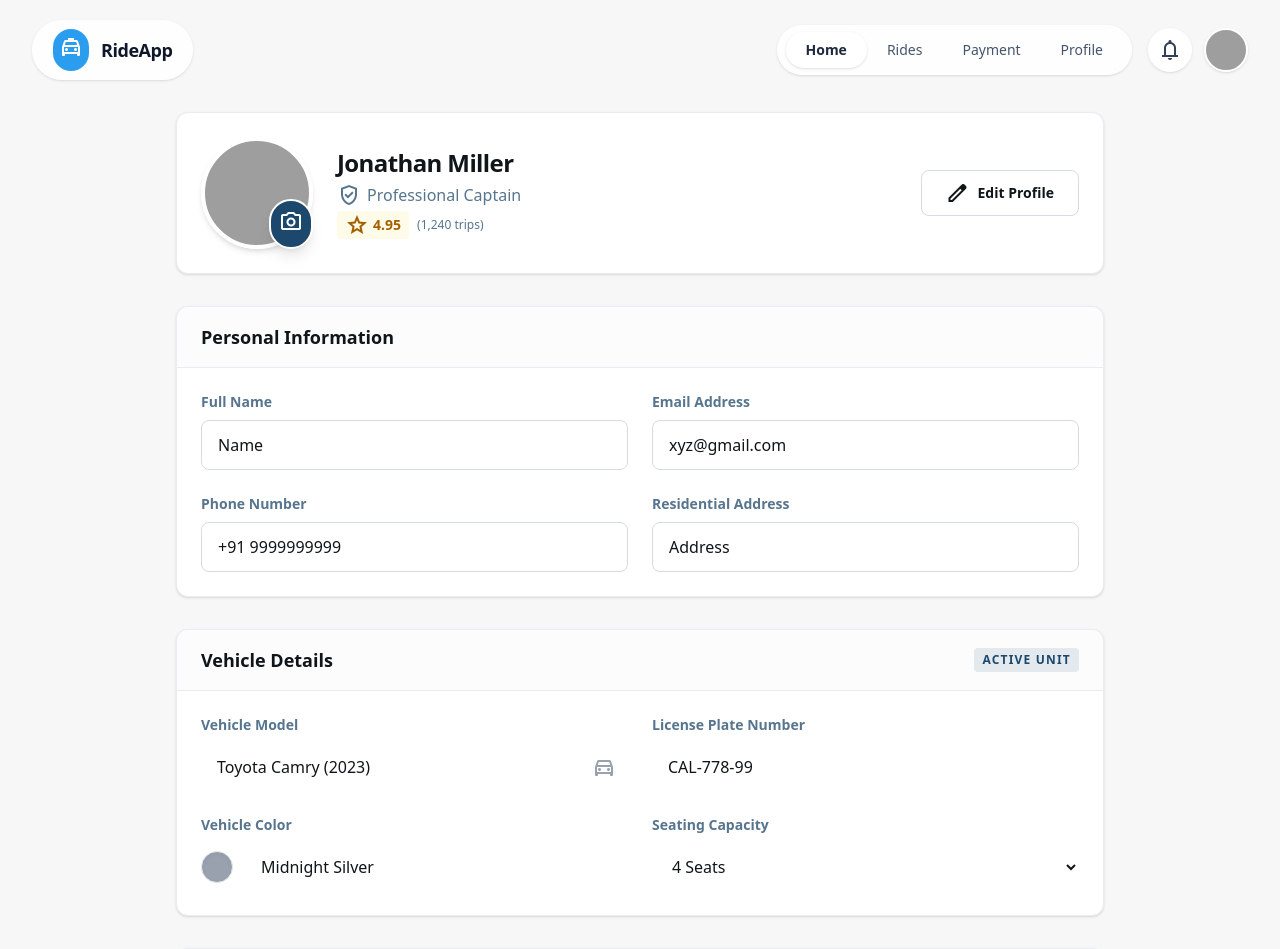
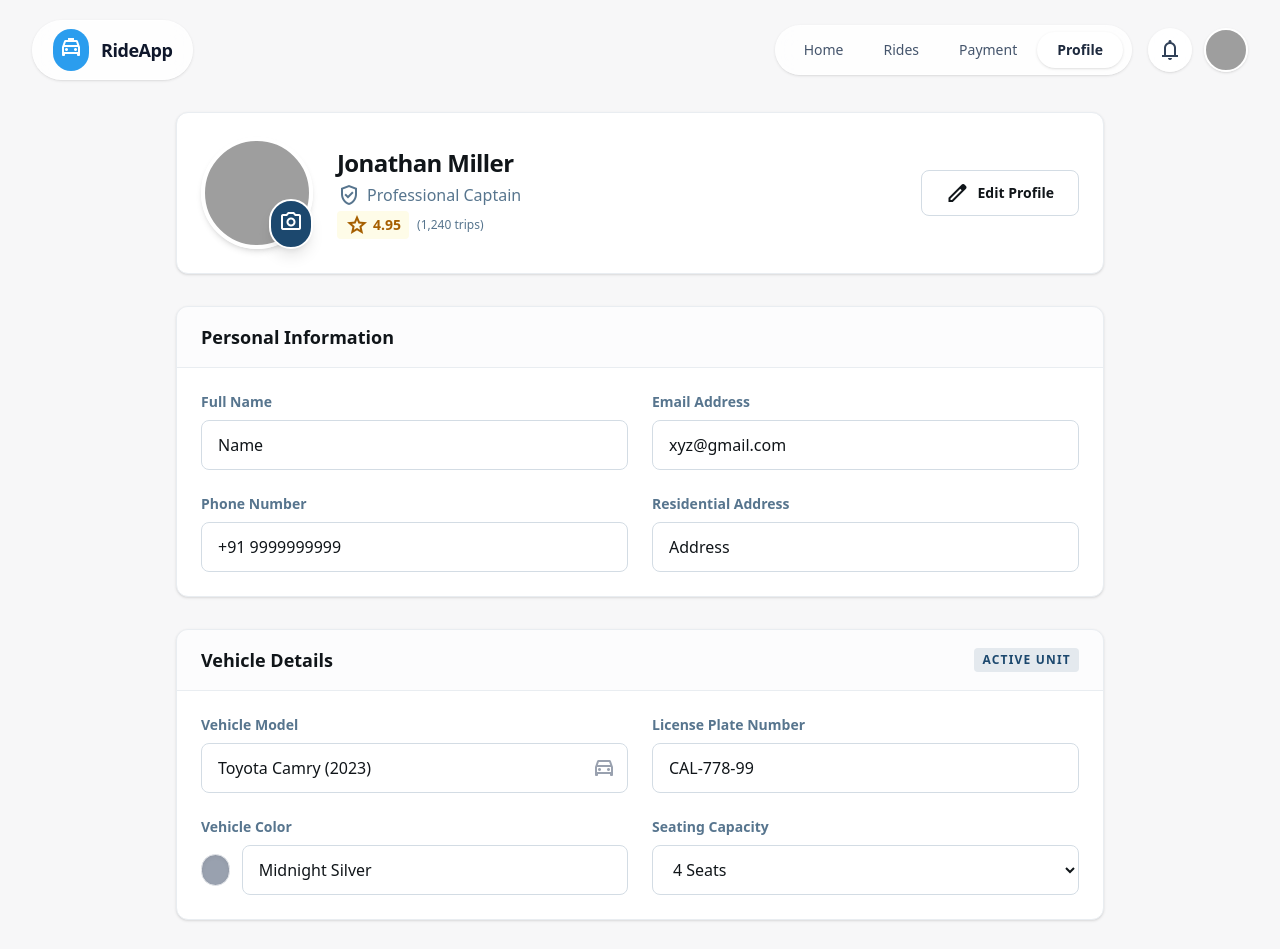
Before and after one commit to ansh-tyagi11/Uber-Clone, a Next.js app: page /captain-profile in a window 1280 px wide. Shown: the top 949 px of the page. Built offline with nearby package versions, Linux system fonts and the light colour scheme; grey boxes are pictures that could not be loaded.

Commit message:
Enhance navigation components with active link styling and improve layout for captain and user navbars

```diff
--- a/app/(captianProtected)/captain-profile/page.js
+++ b/app/(captianProtected)/captain-profile/page.js
@@ -104,7 +104,7 @@ const page = () => {
                                         <span className="text-sm font-semibold text-[#57758e] dark:text-gray-400">Vehicle Model</span>
                                         <div className="relative">
                                             <input
-                                                className="w-full form-input rounded-lg border-[#d3dce4] dark:border-gray-700 dark:bg-gray-800 focus:ring-[#1c486e] focus:border-[#1c486e] px-4 py-3 pr-10"
+                                                className="w-full rounded-lg border border-[#d3dce4] dark:border-gray-700 dark:bg-gray-800 focus:ring-[#1c486e] focus:border-[#1c486e] px-4 py-3 pr-10"
                                                 type="text"
                                                 value="Toyota Camry (2023)"
                                                 readOnly
@@ -117,7 +117,7 @@ const page = () => {
                                             License Plate Number
                                         </span>
                                         <input
-                                            className="form-input rounded-lg border-[#d3dce4] dark:border-gray-700 dark:bg-gray-800 focus:ring-[#1c486e] focus:border-[#1c486e] px-4 py-3 font-mono uppercase"
+                                            className="w-full rounded-lg border border-[#d3dce4] dark:border-gray-700 dark:bg-gray-800 focus:ring-[#1c486e] focus:border-[#1c486e] px-4 py-3 pr-10 font-mono uppercase"
                                             type="text"
                                             value="CAL-778-99"
                                             readOnly
@@ -128,7 +128,7 @@ const page = () => {
                                         <div className="flex items-center gap-3">
                                             <div className="size-8 rounded-full border border-gray-200 shadow-inner bg-gray-400"></div>
                                             <input
-                                                className="flex-1 form-input rounded-lg border-[#d3dce4] dark:border-gray-700 dark:bg-gray-800 focus:ring-[#1c486e] focus:border-[#1c486e] px-4 py-3"
+                                                className="w-full rounded-lg border border-[#d3dce4] dark:border-gray-700 dark:bg-gray-800 focus:ring-[#1c486e] focus:border-[#1c486e] px-4 py-3 pr-10"
                                                 type="text"
                                                 value="Midnight Silver"
                                                 readOnly
@@ -140,7 +140,7 @@ const page = () => {
                                             Seating Capacity
                                         </span>
                                         <select
-                                            className="form-select rounded-lg border-[#d3dce4] dark:border-gray-700 dark:bg-gray-800 focus:ring-[#1c486e] focus:border-[#1c486e] px-4 py-3"
+                                            className="w-full rounded-lg border border-[#d3dce4] dark:border-gray-700 dark:bg-gray-800 focus:ring-[#1c486e] focus:border-[#1c486e] px-4 py-3 pr-10"
                                             defaultValue="4 Seats">
                                             <option>2 Seats</option>
                                             <option>4 Seats</option>
--- a/components/CaptainNavbar.js
+++ b/components/CaptainNavbar.js
@@ -1,7 +1,12 @@
+"use client";
 import React from 'react';
 import Link from 'next/link';
+import { usePathname } from 'next/navigation';
 
 const captainNavbar = () => {
+    const pathname = usePathname();
+    const isActive = (path) => pathname === path;
+
     return (
         <>
             {/* Top Navigation */}
@@ -14,16 +19,17 @@ const captainNavbar = () => {
                 </div>
                 <div className="pointer-events-auto flex items-center gap-4">
                     <nav className="hidden md:flex bg-white/80 backdrop-blur-md rounded-full px-2 p-1.5 shadow-sm border border-white/50">
-                        <Link className="px-5 py-2 text-sm font-semibold text-slate-800 bg-white rounded-full shadow-sm" href="/captain-home">
+                        <Link className={`px-5 py-2 text-sm  ${isActive('/captain-home') ? 'font-semibold text-slate-800 bg-white rounded-full shadow-sm' : 'font-medium text-slate-600 hover:text-[#2b9dee] transition-colors'} `}
+                            href="/captain-home">
                             Home
                         </Link>
-                        <Link className="px-5 py-2 text-sm font-medium text-slate-600 hover:text-[#2b9dee] transition-colors" href="/captain-rides">
+                        <Link className={`px-5 py-2 text-sm  ${isActive('/captain-rides') ? 'font-semibold text-slate-800 bg-white rounded-full shadow-sm' : 'font-medium text-slate-600 hover:text-[#2b9dee] transition-colors'} `} href="/captain-rides">
                             Rides
                         </Link>
-                        <Link className="px-5 py-2 text-sm font-medium text-slate-600 hover:text-[#2b9dee] transition-colors" href="/captain-payment">
+                        <Link className={`px-5 py-2 text-sm  ${isActive('/captain-payment') ? 'font-semibold text-slate-800 bg-white rounded-full shadow-sm' : 'font-medium text-slate-600 hover:text-[#2b9dee] transition-colors'} `} href="/captain-payment">
                             Payment
                         </Link>
-                        <Link className="px-5 py-2 text-sm font-medium text-slate-600 hover:text-[#2b9dee] transition-colors" href="/captain-profile">
+                        <Link className={`px-5 py-2 text-sm  ${isActive('/captain-profile') ? 'font-semibold text-slate-800 bg-white rounded-full shadow-sm' : 'font-medium text-slate-600 hover:text-[#2b9dee] transition-colors'} `} href="/captain-profile">
                             Profile
                         </Link>
                     </nav>
@@ -39,7 +45,7 @@ const captainNavbar = () => {
                         />
                     </div>
                 </div>
-            </header>
+            </header >
         </>
     )
 }
--- a/components/Navbar.js
+++ b/components/Navbar.js
@@ -1,7 +1,13 @@
-import React from 'react';
+"use client";
+import React, { useState } from 'react';
 import Link from 'next/link';
 
 export default function Navbar() {
+    const [isOpen, setIsOpen] = useState(false);
+
+    const toggleSidebar = () => setIsOpen(!isOpen);
+
+
     return (
         <>
             <div className="sticky top-0 z-50 w-full bg-white/90 backdrop-blur-md border-b border-gray-200">
@@ -28,9 +34,22 @@ export default function Navbar() {
                             </button>
                         </div>
                     </div>
-                    <div className="md:hidden">
-                        <span className="material-symbols-outlined">menu</span>
-                    </div>
+                    <span onClick={toggleSidebar} className="md:hidden material-symbols-outlined cursor-pointer z-70">{isOpen ? 'close' : 'menu'}</span>
+                    {isOpen && (<div className="md:hidden fixed inset-0 bg-black/50 z-40" onClick={toggleSidebar} />)}
+                    <aside className={`md:hidden fixed top-0 right-0 h-screen w-50 flex bg-white flex-col shadow-xl pt-14 p-6 z-50 transform transition-transform duration-300 ${isOpen ? "translate-x-0" : "translate-x-full"}`}>
+                        <div className="flex flex-col gap-4">
+                            <Link onClick={toggleSidebar} className="hover:text-blue-600 rounded-lg h-9 px-4 bg-transparent border border-gray-200" href="#">Ride</Link>
+                            <Link onClick={toggleSidebar} className="hover:text-blue-600" href="/">Home</Link>
+                            <Link onClick={toggleSidebar} className="hover:text-blue-600" href="/about">About</Link>
+                            <Link onClick={toggleSidebar} className="hover:text-blue-600" href="/contact">Contact</Link>
+                            <button className="flex items-center justify-center rounded-lg h-9 px-4 bg-transparent border border-gray-200 text-sm font-bold hover:bg-gray-100 transition-colors">
+                                <Link href="/login">Log in</Link>
+                            </button>
+                            <button className="flex items-center justify-center rounded-lg h-9 px-4 bg-blue-600 text-white text-sm font-bold hover:bg-blue-700 transition-colors">
+                                <Link href="/signup">Sign up</Link>
+                            </button>
+                        </div>
+                    </aside>
                 </div>
             </div>
         </>
--- a/components/UserNavbar.js
+++ b/components/UserNavbar.js
@@ -1,7 +1,12 @@
+"use client";
 import React from 'react';
 import Link from 'next/link';
+import { usePathname } from 'next/navigation';
 
 const userNavbar = () => {
+    const pathname = usePathname();
+    const isActive = (path) => pathname === path;
+
     return (
         <>
             {/* Top Navigation */}
@@ -14,16 +19,17 @@ const userNavbar = () => {
                 </div>
                 <div className="pointer-events-auto flex items-center gap-4">
                     <nav className="hidden md:flex bg-white/80 backdrop-blur-md rounded-full px-2 p-1.5 shadow-sm border border-white/50">
-                        <Link className="px-5 py-2 text-sm font-semibold text-slate-800 bg-white rounded-full shadow-sm" href="/user-home">
+                        <Link className={`px-5 py-2 text-sm  ${isActive('/user-home') ? 'font-semibold text-slate-800 bg-white rounded-full shadow-sm' : 'font-medium text-slate-600 hover:text-[#2b9dee] transition-colors'}`}
+                            href="/user-home">
                             Home
                         </Link>
-                        <Link className="px-5 py-2 text-sm font-medium text-slate-600 hover:text-[#2b9dee] transition-colors" href="/user-rides">
+                        <Link className={`px-5 py-2 text-sm  ${isActive('/user-rides') ? 'font-semibold text-slate-800 bg-white rounded-full shadow-sm' : 'font-medium text-slate-600 hover:text-[#2b9dee] transition-colors'}`} href="/user-rides">
                             Rides
                         </Link>
-                        <Link className="px-5 py-2 text-sm font-medium text-slate-600 hover:text-[#2b9dee] transition-colors" href="/user-payment">
+                        <Link className={`px-5 py-2 text-sm  ${isActive('/user-payment') ? 'font-semibold text-slate-800 bg-white rounded-full shadow-sm' : 'font-medium text-slate-600 hover:text-[#2b9dee] transition-colors'}`} href="/user-payment">
                             Payment
                         </Link>
-                        <Link className="px-5 py-2 text-sm font-medium text-slate-600 hover:text-[#2b9dee] transition-colors" href="/user-profile">
+                        <Link className={`px-5 py-2 text-sm  ${isActive('/user-profile') ? 'font-semibold text-slate-800 bg-white rounded-full shadow-sm' : 'font-medium text-slate-600 hover:text-[#2b9dee] transition-colors'}`} href="/user-profile">
                             Profile
                         </Link>
                     </nav>
```
